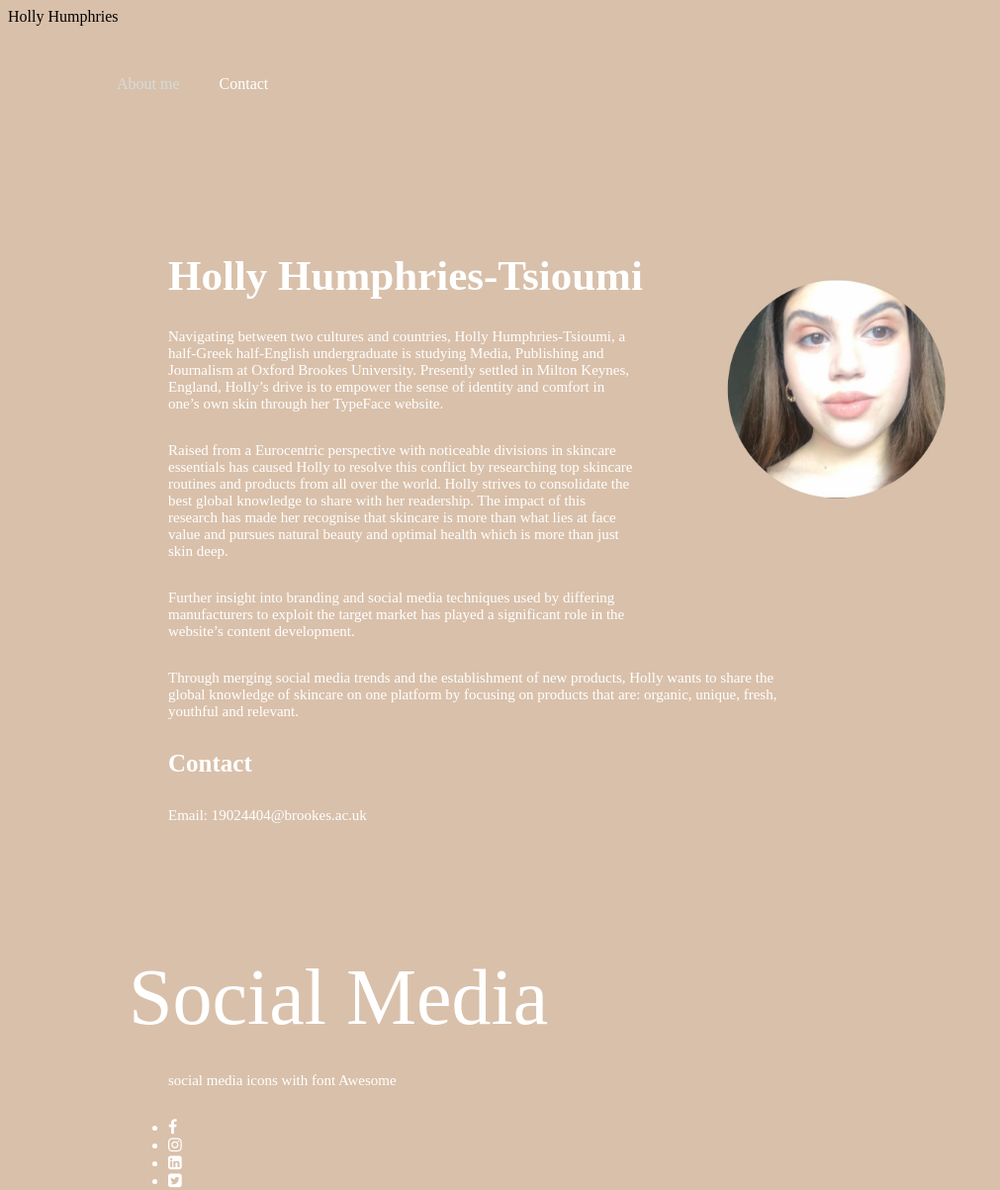
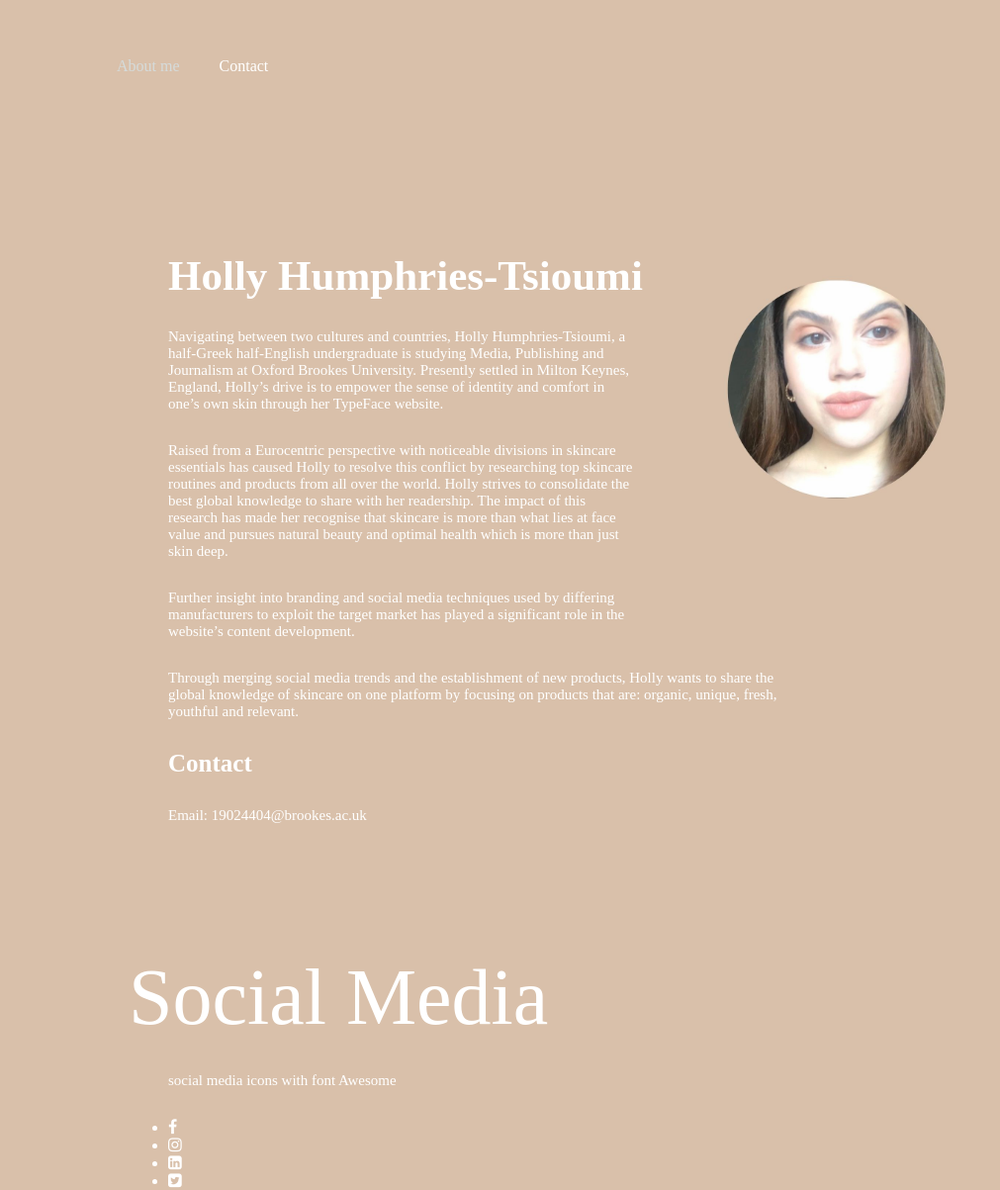
Before and after one commit to hollyhumphries/mybrookesblog, a Jekyll site: the page aboutme/index.html, which Jekyll copies as it is, in a window 1280 px wide. Shown: the whole page at 99% size, without its empty margins (0-1011 px from the left). Built offline with Jekyll 4.4.1, drawn with Linux system fonts in a browser that asks for light colours.

Commit message:
Update index.html

```diff
--- a/aboutme/index.html
+++ b/aboutme/index.html
@@ -4,7 +4,7 @@
   <meta charset="utf-8" />
   <meta name="viewport" content="width=device-width, initial-scale=1.0" />
   <link rel="stylesheet" href="css/styles.css">
-  <link rel="stylesheet" href="https://stackpath.bootstrapcdn.com/font-awesome/4.7.0/css/font-awesome.min.css"
+  <link rel="stylesheet" href="https://stackpath.bootstrapcdn.com/font-awesome/4.7.0/css/font-awesome.min.css">
   <title>Holly Humphries</title>
 </head>
 <body
```
